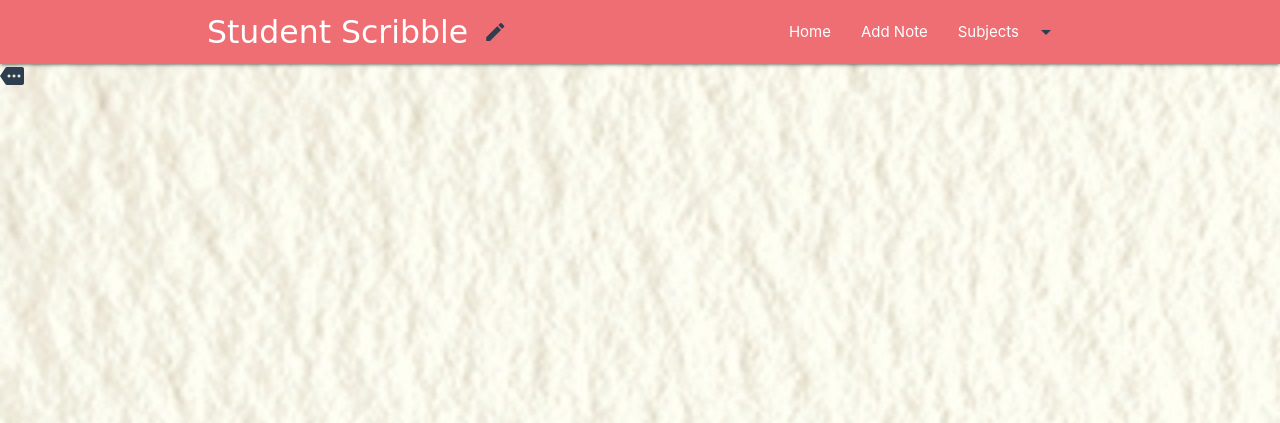
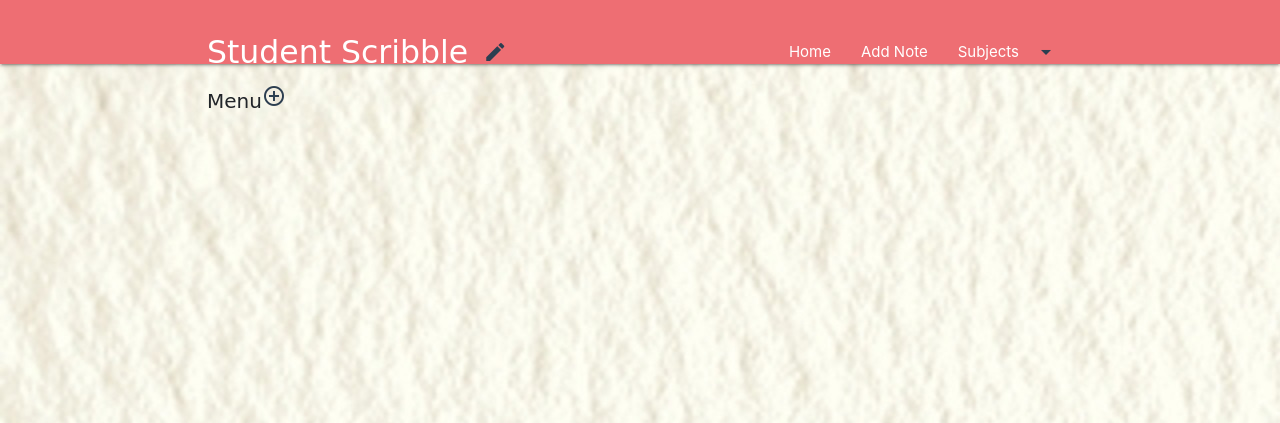
Before and after one commit to Nathanduggan/student-scribble-app, a Flask app: page /base in a window 1280 px wide. Shown: the top 423 px of the page. Run offline with Flask 2, Linux system fonts and the light colour scheme; some libraries are stand-ins or nearby versions.

Commit message:
Add to Nav Bar

```diff
--- a/static/css/style.css
+++ b/static/css/style.css
@@ -49,6 +49,16 @@ strong {
   font-family: 'Modak', cursive;
   color: #1E8449;
 
+}
+
+.nav-wrapper {
+  padding-top: 20px;
+}
+
+.menu {
+  padding-right: 10;
+  font-size: 20px;
+  font-family: 'Modak', cursive;
 }
 
 .name {
--- a/templates/base.html
+++ b/templates/base.html
@@ -42,6 +42,7 @@ body  {
 
 
   <!-- Dropdown Structure -->
+
 <ul id="dropdown1" class="dropdown-content">
   <li><a href="{{url_for('new_subject')}}">Add Subjects</a></li>
   <li><a href="{{url_for('get_subjects')}}">Manage Subjects</a></li>
@@ -49,12 +50,16 @@ body  {
 </ul>
 
   <div class="container nav-wrapper">
+
+
     <a href="{{url_for('get_notes')}}" class="brand-logo"><i class="material-icons right">create</i>Student Scribble</a>
     <ul class="right hide-on-med-and-down">
       <li><a href="{{url_for('get_notes')}}">Home</a></li>
       <li><a href="{{url_for('add_note')}}">Add Note</a></li>
       <!-- Dropdown Trigger -->
       <li><a class="dropdown-trigger" href="#!" data-target="dropdown1">Subjects<i class="material-icons right">arrow_drop_down</i></a></li>
+
+
     </ul>
   </div>
 </nav>
@@ -75,8 +80,14 @@ body  {
     <li><a href="{{url_for('about')}}"><i class="material-icons">info</i>About</a></li>
     <li><a href="{{url_for('support')}}"><i class="material-icons">local_library</i>Support</a></li>
     <li><a href="{{url_for('get_login')}}"><i class="material-icons">assignment_ind</i>Login</a></li>
+
   </ul>
-  <a href="#" data-target="slide-out" class="sidenav-trigger"><i class="material-icons">more</i></a>
+    <div class="container nav-wrapper">
+ <p class="menu">Menu<a href="#" data-target="slide-out" class="sidenav-trigger"><i class="material-icons">control_point</i></a></p>
+
+ </div>
+
+
 
 
 
```
Also changed, not shown: app.py (line endings or trailing spaces).
